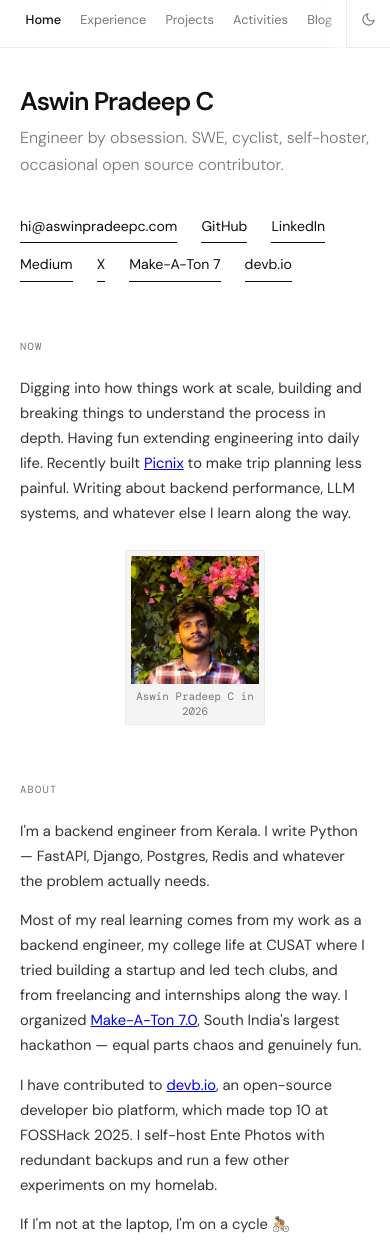
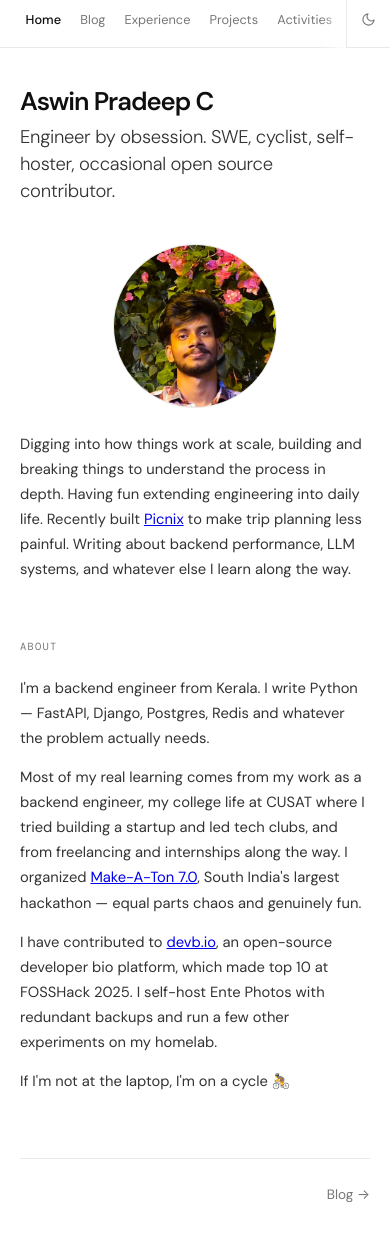
Before and after one commit to aswinpradeepc/website, a website: page index.html in a window 390 px wide. Shown: the part 8-1248 px from the top of the page. Drawn offline with nearby package versions, Linux system fonts and the light colour scheme.

Commit message:
update mobile ux

```diff
--- a/index.html
+++ b/index.html
@@ -105,25 +105,15 @@
     <div class="fade-up">
       <h1 class="home-name">${meta.name}</h1>
       <p class="home-tagline">${meta.tagline}</p>
-      <div class="home-nav-links">
-        <a href="mailto:${meta.email}">${meta.email}</a>
-        <a href="${meta.links.github}" target="_blank" rel="noopener">GitHub</a>
-        <a href="${meta.links.linkedin}" target="_blank" rel="noopener">LinkedIn</a>
-        <a href="${meta.links.medium}" target="_blank" rel="noopener">Medium</a>
-        <a href="${meta.links.x}" target="_blank" rel="noopener">X</a>
-        <a href="https://2024.makeaton.in" target="_blank" rel="noopener">Make-A-Ton 7</a>
-        <a href="${meta.links.devbio}" target="_blank" rel="noopener">devb.io</a>
-      </div>
     </div>
 
     <section class="fade-up">
-      <span class="section-label">Now</span>
       <div class="now-block">
-        <p>${now}</p>
         <figure class="profile-photo">
           <img src="/images/aswin-pradeep-c-profile-pic.jpg" alt="Aswin Pradeep C" width="148" height="148" loading="lazy" decoding="async" />
           <figcaption>Aswin Pradeep C in 2026</figcaption>
         </figure>
+        <p>${now}</p>
       </div>
     </section>
 
--- a/nav.js
+++ b/nav.js
@@ -1,12 +1,13 @@
 // nav.js — inject shared navigation
 (function () {
+  // Order here drives both the nav bar and the mobile swipe sequence.
   const pages = [
-    { href: '/',    label: 'Home'     },
-    { href: '/experience',     label: 'Experience'     },
-    { href: '/projects', label: 'Projects' },
-    { href: '/activities',   label: 'Activities'   },
-    { href: '/blog',  label: 'Blog'  },
-    { href: '/contact',  label: 'Contact'  },
+    { href: '/',           label: 'Home'       },
+    { href: '/blog',       label: 'Blog'       },
+    { href: '/experience', label: 'Experience' },
+    { href: '/projects',   label: 'Projects'   },
+    { href: '/activities', label: 'Activities' },
+    { href: '/contact',    label: 'Contact'    },
   ];
 
   // Detect active page - normalize to remove .html extension
@@ -98,6 +99,45 @@
   inner.appendChild(themeBtn);
   nav.appendChild(inner);
 
+  nav.setAttribute('aria-label', 'Site');
+
+  // ── Prev / next links at the foot of the page ──
+  // Built from the same `pages` array as the swipe gesture below, so the two
+  // always agree — and the links double as the visible hint that swiping works.
+  const pageIndex = pages.findIndex(p => p.href === current);
+
+  if (pageIndex !== -1) {
+    const main = document.querySelector('main');
+    if (main) {
+      const prev = pages[pageIndex - 1];
+      const next = pages[pageIndex + 1];
+
+      const pageNav = document.createElement('nav');
+      pageNav.className = 'page-nav';
+      pageNav.setAttribute('aria-label', 'Previous and next page');
+
+      if (prev) {
+        const a = document.createElement('a');
+        a.className = 'page-nav-prev';
+        a.href = prev.href;
+        a.rel = 'prev';
+        a.textContent = `\u2190 ${prev.label}`;
+        pageNav.appendChild(a);
+      }
+
+      if (next) {
+        const a = document.createElement('a');
+        a.className = 'page-nav-next';
+        a.href = next.href;
+        a.rel = 'next';
+        a.textContent = `${next.label} \u2192`;
+        pageNav.appendChild(a);
+      }
+
+      if (pageNav.childElementCount) main.appendChild(pageNav);
+    }
+  }
+
   // ── Swipe Navigation (Mobile) ──
   let touchStartX = 0;
   let touchEndX = 0;
--- a/sitemap.xml
+++ b/sitemap.xml
@@ -28,7 +28,7 @@
     <loc>https://aswinpradeepc.com/blog</loc>
     <lastmod>2026-08-01</lastmod>
     <changefreq>weekly</changefreq>
-    <priority>0.6</priority>
+    <priority>0.9</priority>
   </url>
   <url>
     <loc>https://aswinpradeepc.com/contact</loc>
--- a/style.css
+++ b/style.css
@@ -305,6 +305,33 @@ a.subtle:hover {
   0%   { background-position: 200% 0; }
   100% { background-position: -200% 0; }
 }
+
+/* ── PREV / NEXT PAGE LINKS ── */
+/* Injected at the end of <main> by nav.js, so it inherits main's width and
+   gutters. Mirrors the swipe order, which is what makes the gesture findable —
+   so it only shows where swiping applies. Hidden here (desktop), switched on in
+   the 768px block, matching how the rest of this file is organised. */
+.page-nav {
+  display: none;
+  align-items: baseline;
+  justify-content: space-between;
+  gap: 1rem;
+  margin-top: 4rem;
+  padding-top: 1.5rem;
+  border-top: 1px solid var(--faint);
+}
+
+.page-nav a {
+  font-size: 0.85rem;
+  color: var(--muted);
+  text-decoration: none;
+  transition: color 0.15s;
+}
+
+.page-nav a:hover { color: var(--ink); }
+
+/* On the first page there is no prev link, so keep next pinned right */
+.page-nav-next { margin-left: auto; }
 
 /* ── FOOTER ── */
 #footer {
@@ -800,34 +827,25 @@ a.subtle:hover {
   margin-bottom: 0.5rem;
 }
 
+/* The tagline is the hero line of the home page — larger and in body ink
+   rather than muted, so it carries the page instead of trailing the name. */
 .home-tagline {
-  font-size: 1rem;
-  color: var(--muted);
-  margin-bottom: 2rem;
+  font-size: 1.35rem;
+  line-height: 1.45;
+  letter-spacing: -0.015em;
+  color: var(--ink-2);
   font-weight: 300;
-}
-
-.home-nav-links {
-  display: flex;
-  flex-wrap: wrap;
-  gap: 0.35rem 0;
+  max-width: 560px;
   margin-bottom: 3.5rem;
 }
 
-.home-nav-links a {
-  font-size: 0.85rem;
-  color: var(--ink);
-  text-decoration: none;
-  margin-right: 1.5rem;
-  border-bottom: 1px solid var(--ink);
-  padding-bottom: 1px;
-  transition: opacity 0.15s;
-}
-
-.home-nav-links a:hover { opacity: 0.4; }
-
+/* DOM order is photo-then-prose, which is what phones stack (see the 600px
+   block) — the photo greets you before the text. On wider screens row-reverse
+   puts the photo back on the right as an infobox, keeping the prose on the
+   page's left spine. */
 .now-block {
   display: flex;
+  flex-direction: row-reverse;
   align-items: flex-start;
   gap: 2rem;
 }
@@ -963,6 +981,11 @@ a.subtle:hover {
     pointer-events: none;
   }
 
+  /* Prev/next only earns its space where the swipe gesture exists */
+  .page-nav {
+    display: flex;
+  }
+
   /* Make footer more compact */
   .footer-links {
     gap: 1rem;
@@ -970,12 +993,6 @@ a.subtle:hover {
 
   .footer-links a {
     font-size: 0.78rem;
-  }
-
-  /* Improve touch targets */
-  .home-nav-links a {
-    padding: 0.25rem 0;
-    font-size: 0.88rem;
   }
 
   /* Keep the photo alongside the Now text on tablets, just a touch smaller */
@@ -1004,7 +1021,7 @@ a.subtle:hover {
   }
 }
 
-/* ── PHONES ONLY: stack the profile photo below the Now text, centred ── */
+/* ── PHONES ONLY: stack, photo above the Now text, centred ── */
 @media (max-width: 600px) {
   .now-block {
     flex-direction: column;
@@ -1016,14 +1033,33 @@ a.subtle:hover {
     align-self: stretch;
   }
 
+  /* Drop the wiki-infobox framing for an avatar: round, no caption, no inset
+     ring. Square (image + 2px border both ways) means 50% is a true circle
+     rather than an ellipse. The figure clips, so the image can be scaled up to
+     crop in on the face — isolation keeps Safari clipping the transformed
+     child correctly. */
   .profile-photo {
-    --photo-size: 128px;
+    --photo-size: 162px;
+    width: calc(var(--photo-size) + 2px);
+    padding: 0;
+    border-radius: 50%;
+    overflow: hidden;
+    isolation: isolate;
+  }
+
+  .profile-photo img {
+    transform: scale(1.2);
+  }
+
+  .profile-photo figcaption {
+    display: none;
   }
 }
 
 @media (max-width: 520px) {
   main { padding: 2.5rem 1.25rem 4rem; }
   .home-name { font-size: 1.6rem; }
+  .home-tagline { font-size: 1.15rem; margin-bottom: 2.5rem; }
   .page-title { font-size: 1.5rem; }
   .nav-links a { padding: 0.35rem 0.6rem; font-size: 0.8rem; }
   .timeline-header { flex-direction: column; gap: 0; }
```
Also changed, not shown: build.js (+1 -10 lines), images/activities/aswin-pradeep-c-india-foss-2025.jpeg.
